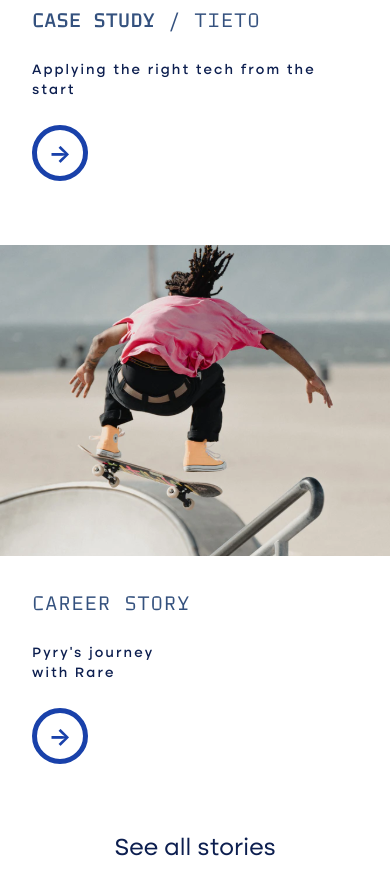
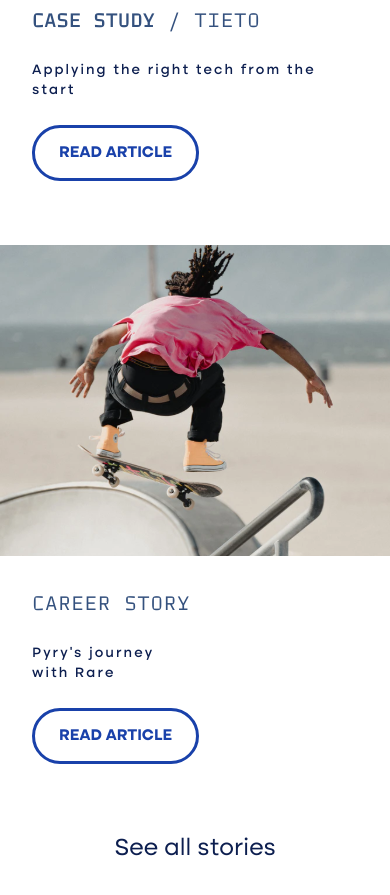
Before and after one commit to rareagency/rare.fi, a Next.js app: page / in a window 390 px wide. Shown: the part 1120-2015 px from the top of the page. Built offline with nearby package versions, Linux system fonts and the light colour scheme; a small style sheet from the web is missing.

Commit message:
Rewrite CircleButton with Tailwind & add mobile styles

```diff
--- a/components/CircleButton.tsx
+++ b/components/CircleButton.tsx
@@ -18,37 +18,38 @@ const CircleButton: React.FC<CircleButtonProps> = ({
     <button
       onClick={onClick}
       className={c(
-        `button border-action-purple border-[5px] h-14 w-14 rounded-full transition-all duration-300 text-action-purple text-bold text-base uppercase font-bold whitespace-nowrap overflow-hidden`,
+        `
+        group
+
+        button border-action-purple border-[5px] h-14 w-14 rounded-full transition-all
+        duration-300 text-action-purple text-bold text-base uppercase
+        font-bold whitespace-nowrap overflow-hidden
+        p-[0.5rem]
+        hover:w-[172px]
+        inline-block
+
+        md:border-[3px]
+        md:w-full
+        md:hover:w-full
+        `,
         className
       )}
     >
-      <style jsx>{`
-        .button {
-          padding: 0.5rem;
-          width: 3.5rem;
-        }
-        .button:hover {
-          width: 172px;
-        }
+      <span className="arrow relative top-[2px] text-2xl md:hidden">{"→"}</span>
+      <span
+        className={c(`
+        hidden
+        opacity-0
+        px-4
 
-        .content {
-          display: none;
-          opacity: 0;
-          padding: 0 1rem;
-        }
+        group-hover:inline-block
+        group-hover:opacity-100
 
-        .button:hover > .content {
-          display: inline-block;
-          opacity: 1;
-          transition: width 0.3s;
-        }
-
-        .button:hover .arrow {
-          display: none;
-        }
-      `}</style>
-      <span className="arrow relative top-[2px] text-2xl">{"→"}</span>
-      <span className="content">{children}</span>
+        md:opacity-100
+        md:inline-block`)}
+      >
+        {children}
+      </span>
     </button>
   );
 };
```
